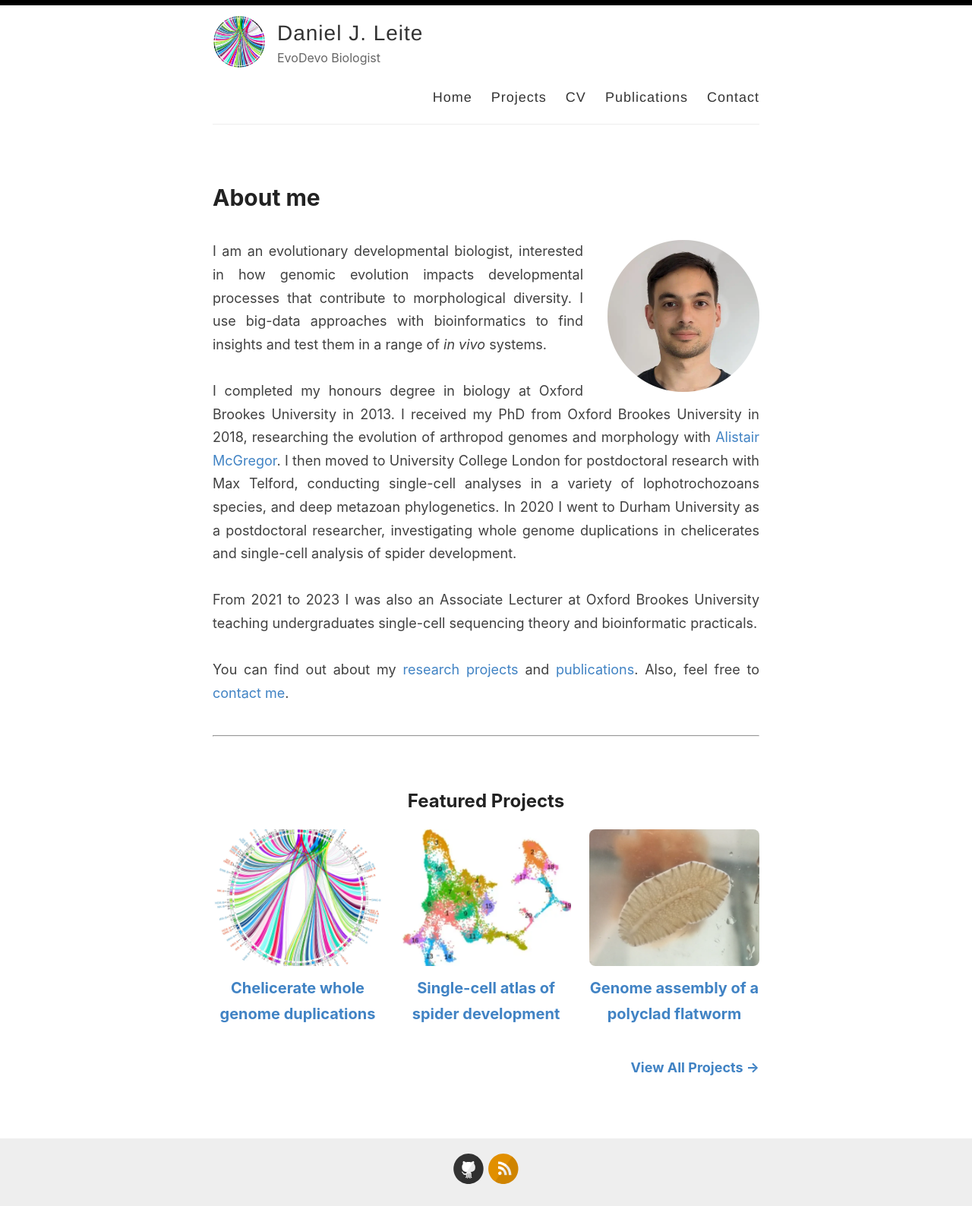
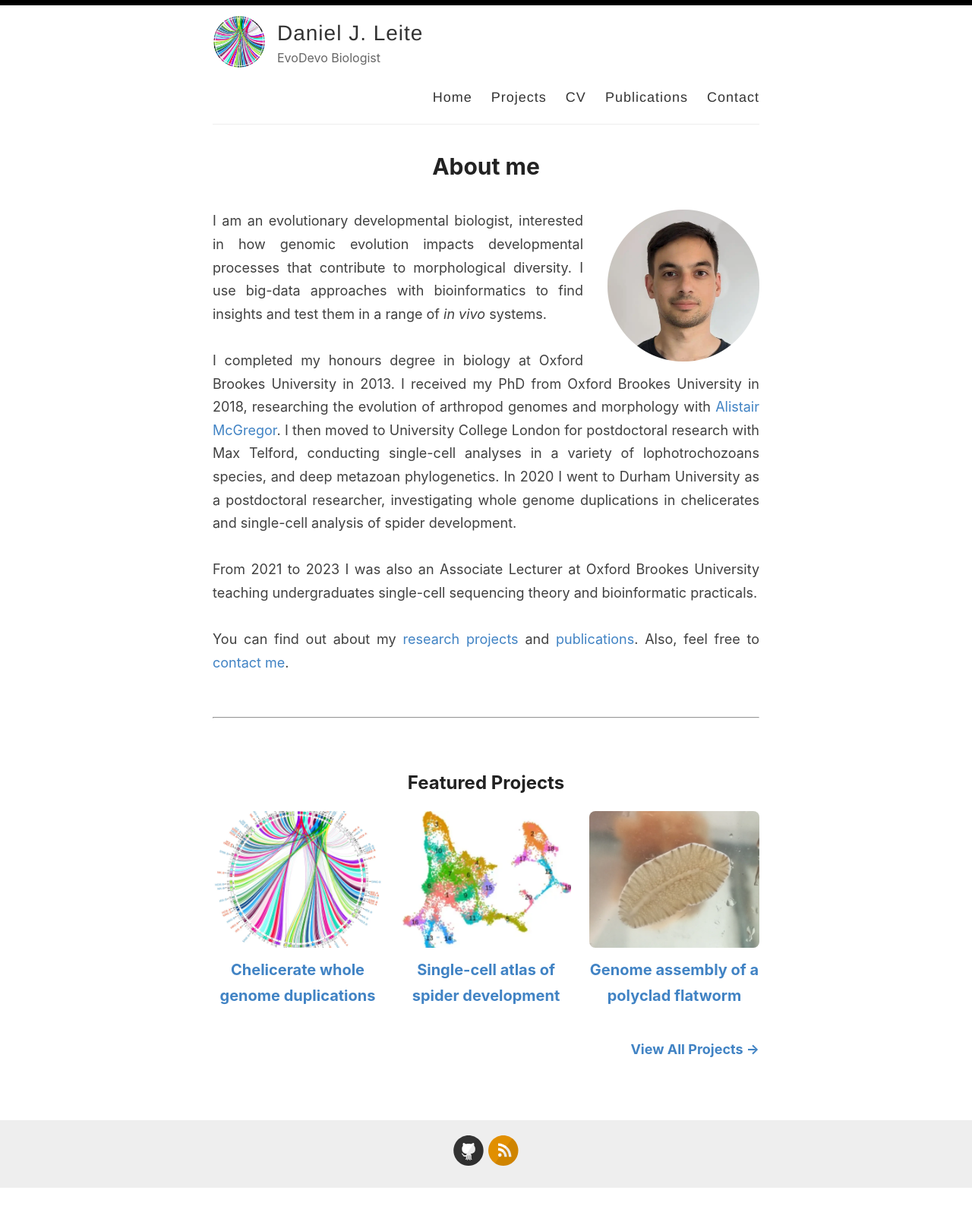
Before and after one commit to djleite/djleite.github.io, a Jekyll site: the page built from index.html, in a window 1280 px wide. Shown: the whole page at 76% size. Built offline with Jekyll 4.4.1, drawn with Linux system fonts in a browser that asks for light colours; the list of posts is cut into pages by our own code; after the commit the page ends 1564 px from its top, so only the background shows below that.

Commit message:
update home

```diff
--- a/index.html
+++ b/index.html
@@ -4,8 +4,8 @@
 ---
 
 <!-- 🔹 Section 1: Bio with Image -->
-<section style="padding: 1rem 0;">
-  <h1>About me</h1>
+<section style="padding: 0 0 2rem 0;">
+  <h1 style="margin-bottom: 1rem; text-align: center;">About me</h1>
   <div style="overflow: hidden;">
     <p style="text-align: justify;">
       <img
```
